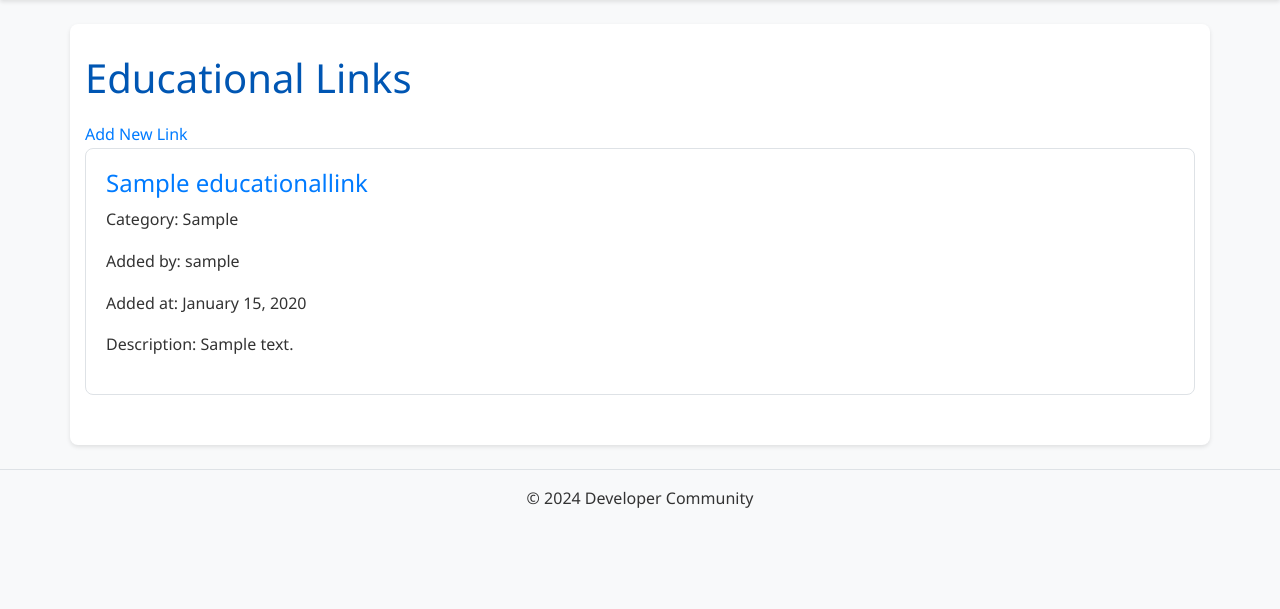
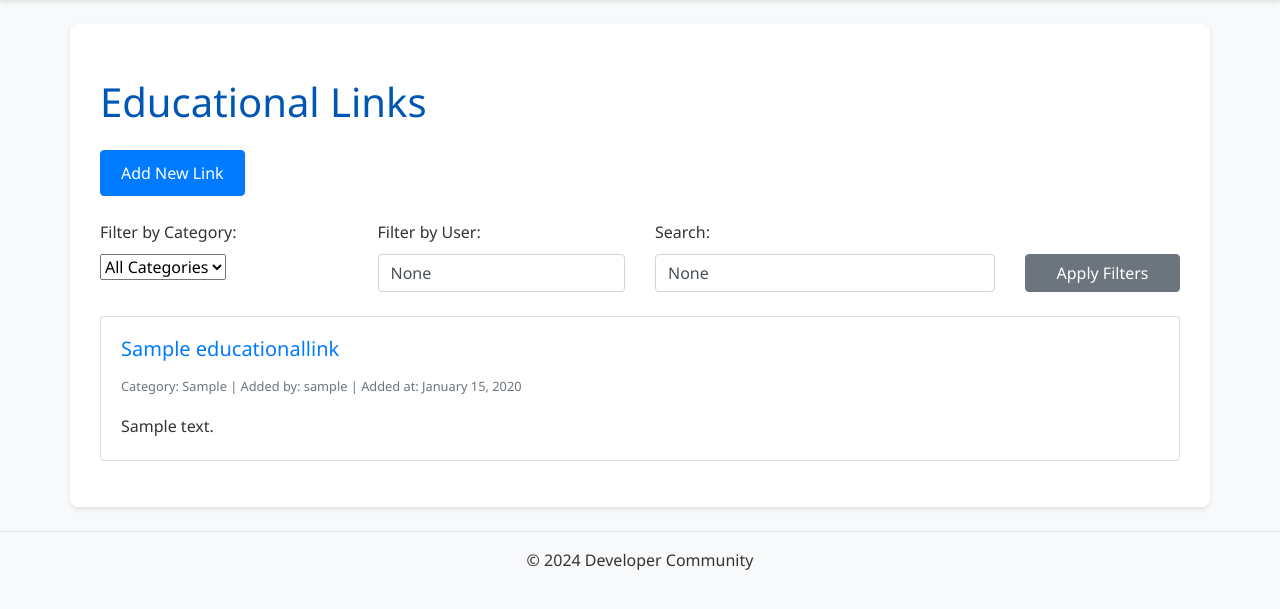
Before and after one commit to phantom-kali/DeveloperCommunity, a Django app: page /documents/links/ in a window 1280 px wide. Shown: the part 59-668 px from the top of the page. Run offline with Django 4.2, Linux system fonts and the light colour scheme; tables that the repository leaves empty hold one stand-in row (values such as "Sample post"); some libraries are stand-ins or nearby versions.

Commit message:
included filtering for documents and links

```diff
--- a/documents/views.py
+++ b/documents/views.py
@@ -1,16 +1,42 @@
 from django.shortcuts import render, redirect, get_object_or_404
 from django.contrib.auth.decorators import login_required
+from django.db.models import Q
 from django.core.paginator import Paginator
 from .models import Document, EducationalLink
 from .forms import DocumentForm, EducationalLinkForm
 
 def document_list(request):
     documents = Document.objects.all().order_by('-created_at')
+
+    category = request.GET.get('category')
+    if category:
+        documents = documents.filter(category__icontains=category)
+
+    user = request.GET.get('user')
+    if user:
+        documents = documents.filter(user__username__icontains=user)
+
+    query = request.GET.get('q')
+    if query:
+        documents = documents.filter(
+            Q(title__icontains=query) |
+            Q(description__icontains=query)
+        )
+
     paginator = Paginator(documents, 10)
     page_number = request.GET.get('page')
     page_obj = paginator.get_page(page_number)
-    return render(request, 'documents/document_list.html', {'page_obj': page_obj})
 
+    categories = Document.objects.values_list('category', flat=True).distinct()
+
+    context = {
+        'page_obj': page_obj,
+        'categories': categories,
+        'current_category': category,
+        'current_user': user,
+        'query': query,
+    }
+    return render(request, 'documents/document_list.html', context)
 @login_required
 def upload_document(request):
     if request.method == 'POST':
@@ -38,11 +64,37 @@
 
 def link_list(request):
     links = EducationalLink.objects.all().order_by('-created_at')
+
+    category = request.GET.get('category')
+    if category:
+        links = links.filter(category__icontains=category)
+
+    user = request.GET.get('user')
+    if user:
+        links = links.filter(user__username__icontains=user)
+
+    query = request.GET.get('q')
+    if query:
+        links = links.filter(
+            Q(title__icontains=query) |
+            Q(description__icontains=query) |
+            Q(url__icontains=query)
+        )
+
     paginator = Paginator(links, 10)
     page_number = request.GET.get('page')
     page_obj = paginator.get_page(page_number)
-    return render(request, 'documents/link_list.html', {'page_obj': page_obj})
 
+    categories = EducationalLink.objects.values_list('category', flat=True).distinct()
+
+    context = {
+        'page_obj': page_obj,
+        'categories': categories,
+        'current_category': category,
+        'current_user': user,
+        'query': query,
+    }
+    return render(request, 'documents/link_list.html', context)
 @login_required
 def add_link(request):
     if request.method == 'POST':
--- a/templates/documents/link_list.html
+++ b/templates/documents/link_list.html
@@ -1,23 +1,67 @@
 {% extends 'base.html' %}
 
 {% block content %}
-<h1>Educational Links</h1>
-<a href="{% url 'add_link' %}">Add New Link</a>
+<div class="container mt-4">
+    <h1 class="mb-4">Educational Links</h1>
+
+    <div class="row mb-4">
+        <div class="col">
+            <a href="{% url 'add_link' %}" class="btn btn-primary">Add New Link</a>
+        </div>
+    </div>
+
+    <form method="get" action="{% url 'link_list' %}" class="mb-4">
+        <div class="row g-3">
+            <div class="col-md-3">
+                <label for="category" class="form-label">Filter by Category:</label>
+                <select name="category" id="category" class="form-select">
+                    <option value="">All Categories</option>
+                    {% for cat in categories %}
+                        <option value="{{ cat }}" {% if cat == current_category %}selected{% endif %}>{{ cat }}</option>
+                    {% endfor %}
+                </select>
+            </div>
+            <div class="col-md-3">
+                <label for="user" class="form-label">Filter by User:</label>
+                <input type="text" name="user" id="user" value="{{ current_user }}" class="form-control">
+            </div>
+            <div class="col-md-4">
+                <label for="q" class="form-label">Search:</label>
+                <input type="text" name="q" id="q" value="{{ query }}" class="form-control">
+            </div>
+            <div class="col-md-2 d-flex align-items-end">
+                <button type="submit" class="btn btn-secondary w-100">Apply Filters</button>
+            </div>
+        </div>
+    </form>
 
     {% for link in page_obj %}
-    <div class="link-preview">
-        <h2><a href="{{ link.url }}" target="_blank">{{ link.title }}</a></h2>
-        <p>Category: {{ link.category }}</p>
-        <p>Added by: {{ link.user.username }}</p>
-        <p>Added at: {{ link.created_at|date:"F d, Y" }}</p>
-        <p>Description: {{ link.description }}</p>
+        <div class="card mb-3">
+            <div class="card-body">
+                <h2 class="card-title h5">
+                    <a href="{{ link.url }}" target="_blank" class="text-decoration-none">{{ link.title }}</a>
+                </h2>
+                <p class="card-text">
+                    <small class="text-muted">
+                        Category: {{ link.category }} |
+                        Added by: {{ link.user.username }} |
+                        Added at: {{ link.created_at|date:"F d, Y" }}
+                    </small>
+                </p>
+                <p class="card-text">{{ link.description }}</p>
                 {% if user == link.user %}
-            <a href="{% url 'delete_link' link.pk %}">Delete</a>
+                    <a href="{% url 'delete_link' link.pk %}" class="btn btn-danger btn-sm">Delete</a>
                 {% endif %}
             </div>
+        </div>
     {% empty %}
-    <p>No educational links added yet.</p>
+        <div class="alert alert-info" role="alert">
+            No educational links added yet.
+        </div>
     {% endfor %}
 
+    <nav aria-label="Page navigation">
         {% include 'pagination.html' with page=page_obj %}
+    </nav>
+</div>
 {% endblock %}
```
Also changed, not shown: templates/documents/document_list.html (+57 -12 lines). Lines whose indentation alone changed are shown as unchanged.
